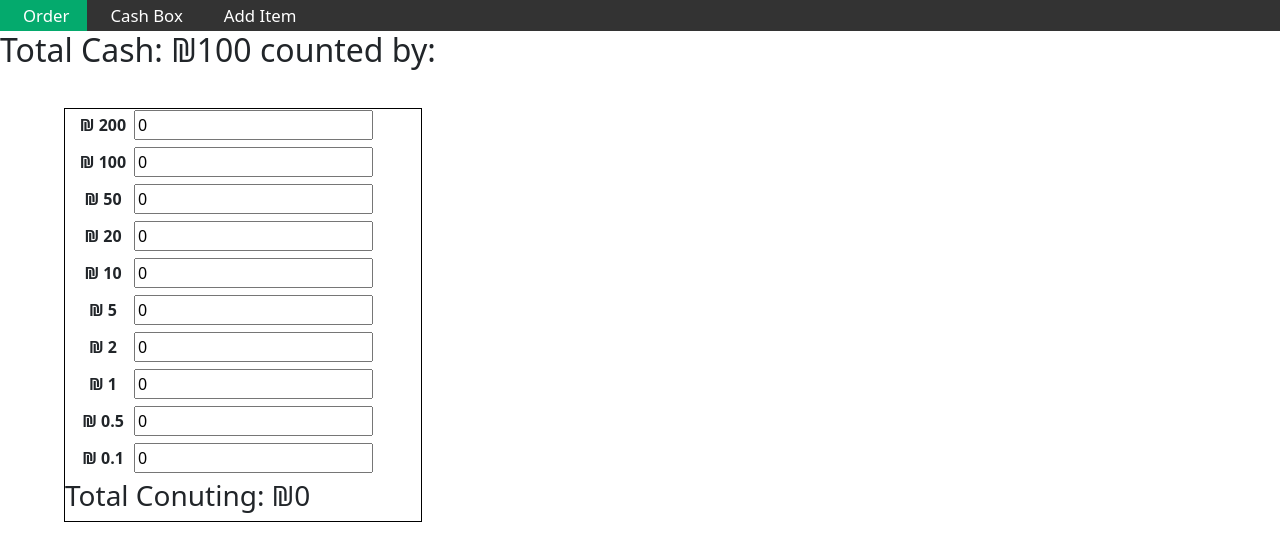
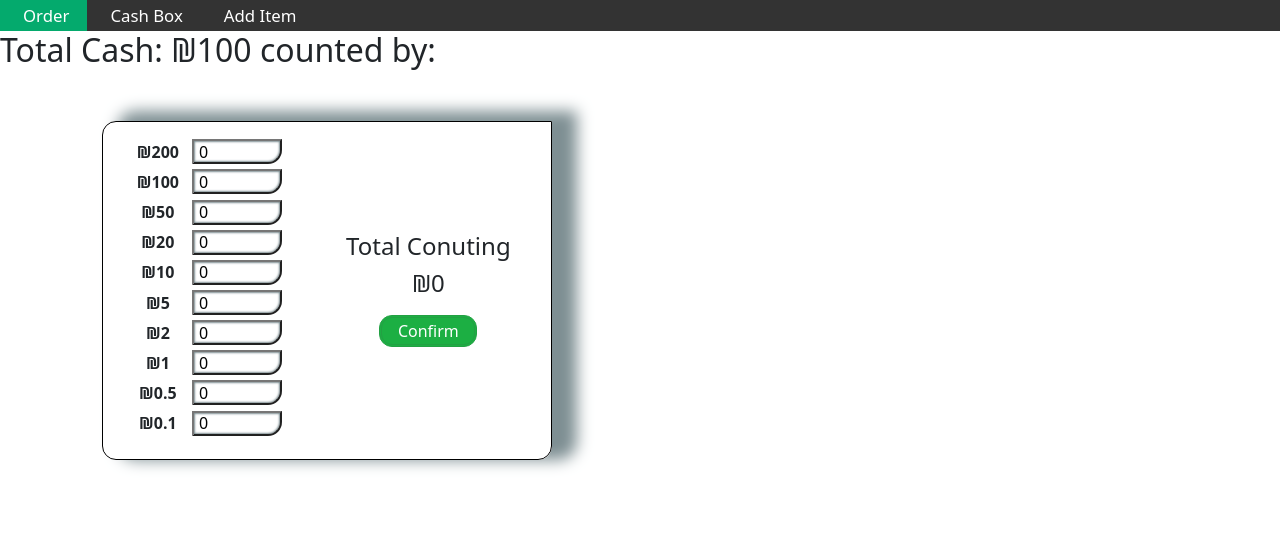
Before and after one commit to Basta43PT/CRM_Test, a React (Create React App) app in the folder crm/: page /cash in a window 1280 px wide. Shown: the top 552 px of the page. Built offline with nearby package versions, Linux system fonts and the light colour scheme; data requests are answered from the project's data file.

Commit message:
working on cash component css and functionality

```diff
--- a/crm/db.json
+++ b/crm/db.json
@@ -96,7 +96,6 @@
       "date": "17/01/2023",
       "hour": "02:25",
       "counted": 100,
-      "countedBy": "ירין",
       "totalSum": 100
     }
   ]
--- a/crm/src/cash/cash.jsx
+++ b/crm/src/cash/cash.jsx
@@ -36,11 +36,18 @@ export function Cash({ cashData }) {
   return (
     <div className={styles.cash}>
       <h2>Total Cash: ₪{lastCounted} counted by: </h2>
-      <div className={styles.cash_calculate}>
-        {inputs.map((numLine) => {
-          return <Cash_Calculate numLine={numLine} onChange={handleChange} />;
-        })}
-        <h3>Total Conuting: ₪{sum ? sum : 0} </h3>
+
+      <div className={styles.case_counting}>
+        <div className={styles.cash_calculate}>
+          {inputs.map((numLine) => {
+            return <Cash_Calculate numLine={numLine} onChange={handleChange} />;
+          })}
+        </div>
+        <div className={styles.total_counting}>
+          <h4>Total Conuting</h4>
+          <h4> ₪{sum ? sum : 0} </h4>
+          <button className={styles.button}>Confirm</button>
+        </div>
       </div>
     </div>
   );
--- a/crm/src/cash/cash.module.css
+++ b/crm/src/cash/cash.module.css
@@ -1,9 +1,41 @@
 .cash{
 
 }
+.case_counting{
+    display: flex;
+    margin-left:8% ;
+    margin-top:4% ;
+    border: 1px solid black;
+    width: 450px;
+    box-shadow: 20px -5px 15px 5px #7e8f93;
+    border-bottom-left-radius: 14px;
+    border-bottom-right-radius: 14px;
+    border-top-left-radius: 14px;
+
+
+
+}
 .cash_calculate{
-    border: 1px solid black;
-    width: 28%;
     margin: 5%;
     margin-top:3%;
+    flex: 1;
+
 }
+.total_counting{
+    margin:25px;
+    margin-top:110px;
+    text-align: center;
+    flex: 2;
+}
+.button{
+    margin-top:10px;
+    background-color: rgb(28, 175, 67);
+    border: rgb(35 160 67);
+    border-style: double;
+    border-radius: 13px;
+    color: white;
+    width: 50%;
+
+}
+.button:active {
+    background-color: rgb(62, 192, 105);}
--- a/crm/src/cash_calculate/cash_calculate.jsx
+++ b/crm/src/cash_calculate/cash_calculate.jsx
@@ -7,7 +7,7 @@ export function Cash_Calculate({ numLine, onChange }) {
     <div className={styles.cash_calculate}>
       <table>
         <tr>
-          <th>₪ {name}</th>
+          <th>₪{name}</th>
           <td>
             <input
               type="number"
--- a/crm/src/cash_calculate/cash_calculate.module.css
+++ b/crm/src/cash_calculate/cash_calculate.module.css
@@ -1,14 +1,32 @@
 .cash_calculate{
-    margin-left: 8px;
-    display: inline-flex;
+    margin-left: 10px;
+    margin-top: 2%;
 
 
 }
+/* name row */
 .cash_calculate th {
-    width: 60px;
+    width: 100px!important;
     text-align: center;
+    margin:1px;
+    padding-right: 12px;
+
 }
 
 .cash_calculate td {
     text-align: right;
+
+
 }
+input{
+    cursor: pointer;
+    width: 90px;
+
+    height: 25px;
+    border-style: outset;
+    box-shadow: inset 0px 0px 2px 1px #7e8f93;
+    border-bottom-right-radius: 14px;
+    padding:5px;
+
+
+}
```
